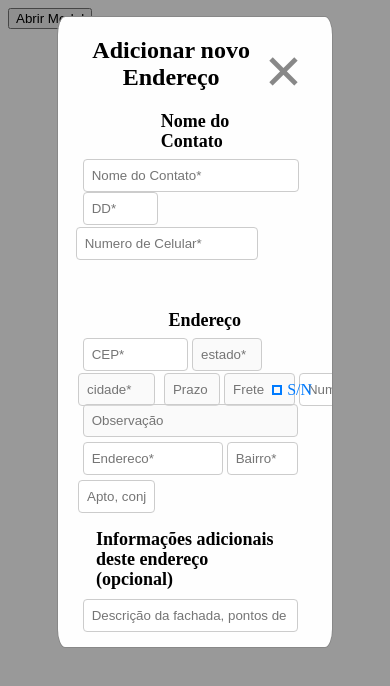
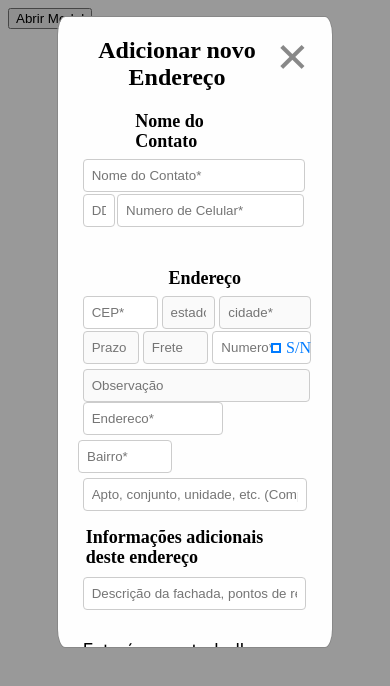
Before and after one commit to samuel10752/Api_Endere-o_de_Entrega, a website: page index.html in a window 390 px wide. Both pictures are taken after a click on the button "Abrir Modal". Drawn offline with nearby package versions, Linux system fonts and the light colour scheme.

Commit message:
Finalizacao de responsividade

```diff
--- a/index.html
+++ b/index.html
@@ -3,7 +3,7 @@
 
 <head>
     <meta charset="UTF-8">
-    <meta name="viewport" content="width=device-width, initial-scale=1.0">
+    <meta name="viewport" content="width=device-width, initial-scale=1">
     <title>Cadastro de Endereço de Entrega</title>
     <link rel="stylesheet" href="style.css">
     <link rel="stylesheet" href="responsivel.css">
@@ -128,8 +128,7 @@
 
 
                                         <div class="text_linha_5">
-                                            <div class="text_info"> Informações adicionais deste endereço (opcional)
-                                            </div>
+                                            <div class="text_info"> Informações adicionais deste endereço</div>
                                         </div>
 
                                         <input class="next-input-info" id="info" name="info"
--- a/responsivel.css
+++ b/responsivel.css
@@ -1,249 +1,140 @@
 /* CSS para smartphones */
 @media screen and (max-width: 480px) {
+    /* texto */
+    .text_nome {
+        margin-left: -30% !important;
+        width: 155% !important;
+    }
+
+
+    /* input */
+
+    .next-input {
+        max-width: 95% !important;
+    }
+    .next-input-telefone {
+        max-width: 80% !important;
+    }
+    .next-input-cep {
+        max-width: 32% !important;
+    }
+
+    .next-input-frete {
+        max-width: 28% !important;
+    }
+    .next-input-estado {
+        max-width: 23%;
+    }
+    .next-input-cidade {
+        max-width: 39% !important;
+    }
+    .next-input-bairro {
+        max-width: 40% !important;
+    }
+    .next-input-numero {
+        max-width: 42% !important;
+    }
+    .next-input-obs {
+        margin-top: 5% !important;
+        max-width: 97% !important;
+    }
+    .next-input-endereco {
+        max-width: 84% !important;
+    }
+    .next-input-apto {
+        max-width: 96% !important;
+        margin-left: 2% !important;
+        max-height: 20% !important;
+    }
+    .next-input-info {
+        max-width: 110% !important;
+    }
+
+    .semnumero {
+        margin-left: 250%;
+    }
+
+    .andes-form-control{
+        margin-left: -10% !important;
+    }
+
+    .button-confirm{
+        width: 250% !important;
+        top: 30%;
+        left: -15%;
+    }
+
+    .button-cancel{
+        width: 250% !important;
+        top: 30%;
+        left: -15%;
+    }
+}
+
+/* CSS para tablets e dispositivos móveis */
+
+@media screen and (max-width: 645px) {
     .modal-content {
-        width: 1%; /* faz o modal ocupar a totalidade da largura da tela */
-        padding: 10px;
+        width: 90%; /* faz o modal ocupar 90% da largura da tela */
+        height: 70%; /* ajusta a altura automaticamente */
+        padding: 20px;
     }
+
     /* texto */
     .text_linha_1 {
-        margin-left: 2%;
-        width: 35%;
+        display: grid;
+        max-width: 200%;
     }
 
-    .text_linha_2 {
-        margin-left: 1%;
-        width: 40%;
-    }
-
-    .text_linha_5 {
-        margin-left: 2%;
-        width: 93%;
-    }
-    /* inputs */
-    .next-input {
-        width: 94%;
-    }
-
-    .next-input-telefone {
-        width: 76.8%;
-        margin-left: -1%;
-    }
-
-    .next-input-cidade {
-        width: 32%;
-    }
-
-    .next-input-numero {
-        width: 51%;
-        margin-right: -50%;
-        margin-top: 1%;
-    }
-
-    .next-input-obs {
-        width: 94%;
-        margin-top: 5%;
-    }
-
-    .next-input-bairro {
-        width: 60.5%;
-    }
-
-    .next-input-apto {
-        width: 94.3%;
-        margin-left: 2%;
-    }
-
-    .next-input-info {
-        width: 94.5%;
-    }
-
-    .input-checkbox {
-        margin-left: 84%;
-        margin-top: -35px;
+    .text_nome {
+        padding-right: 3%;
+        max-width: 630%;
     }
 
     /* selecao */
 
     .andes-form-control {
-        margin-left: 14%;
+        left: 12%;
     }
 
-    /* buttons */
+    .semnumero {
+        left: -300%;
+    }
+}
 
-    .buttons {
-        margin-top: 0%;
-        margin-left: 6%;
+@media screen and (max-width: 768px) {
+    /* texto */
+    .text_nome {
+        margin-left: -10%;
+        width: 130%;
     }
 
+    /* input */
+
+    .next-input-dd {
+        max-width: 14%;
+        height: 20%;
+    }
+
+    .next-input-cep {
+        max-width: 27%;
+    }
+
+    .next-input-numero {
+        max-width: 25%;
+    }
+
+    .next-input-endereco {
+        max-width: 27%;
+    }
     /* alertas */
 
     .alertas_1 {
-        width: 70%;
         display: grid;
     }
 
-    #warningMessage_dd {
-        margin-left: 2%;
-    }
-
     #warningMessage_telefone {
-        margin-left: 2%;
-    }
-
-    .alertas_2 {
-        width: 90%;
-        display: flex;
-    }
-
-    #numero-error {
-        margin-left: 3%;
-    }
-
-    .alertas_3 {
-        width: 90%;
-        display: flex;
-    }
-}
-
-/* CSS para tablets e dispositivos móveis */
-@media screen and (max-width: 768px) {
-    .modal-content {
-        width: 90%; /* faz o modal ocupar 90% da largura da tela */
-        height: auto; /* ajusta a altura automaticamente */
-        padding: 20px;
-    }
-}
-
-/* CSS para tablets e dispositivos móveis */
-@media screen and (max-width: 800px) {
-    .modal-content {
-        width: 90%; /* faz o modal ocupar 90% da largura da tela */
-        padding: 20px;
-    }
-
-    /* texto */
-    .text_linha_1 {
-        margin-left: 35%;
-        max-width: 45%;
-    }
-
-    .text_linha_2 {
-        margin-left: 1%;
-        width: 40%;
-    }
-
-    .text_linha_5 {
-        margin-left: 0%;
-        width: 93%;
-    }
-    /* inputs */
-    .next-input-telefone {
-    }
-
-    .next-input-cep {
-        width: 45%;
-        height: 20%;
-    }
-
-    .next-input-estado {
-        width: 30%;
-        height: 20%;
-    }
-
-    .next-input-cidade {
-        width: 40%;
-        height: 20%;
-    }
-    .next-input-prazo {
-        max-width: 24%;
-        margin-left: 2%;
-        height: 20%;
-    }
-
-    .next-input-frete {
-        max-width: 30.3%;
-        height: 20%;
-    }
-
-    .next-input-numero {
-        width: 39.9%;
-        margin-top: 1%;
-        height: 20%;
-    }
-
-    .next-input-obs {
-        width: 95.5%;
-        margin-top: 2%;
-        height: 20%;
-    }
-
-    .next-input-bairro {
-        width: 30.5%;
-        height: 20%;
-    }
-
-    .next-input-endereco {
-        height: 20%;
-    }
-
-    .next-input-apto {
-        width: 39.7%;
-        margin-left: 0%;
-        height: 20%;
-    }
-
-    .next-input-info {
-        width: 95.5%;
-        height: 20%;
-    }
-
-    .input-checkbox {
-        width: 1%;
-        margin-left: 88%;
-        margin-top: -25px;
-    }
-
-    /* selecao */
-
-    .andes-form-control {
-        margin-left: 5%;
-    }
-
-    /* buttons */
-
-    .buttons {
-        width: 40%;
-        margin-top: -10%;
-        margin-left: 57%;
-    }
-
-    /* alertas */
-
-    .alertas_1 {
-        width: 100%;
-        display: grid;
-    }
-
-    #warningMessage_dd {
-        margin-left: 2%;
-    }
-
-    #warningMessage_telefone {
-        margin-left: 2%;
-    }
-
-    .alertas_2 {
-        width: 20%;
-        display: grid;
-    }
-
-    #numero-error {
-        margin-left: 3%;
-    }
-
-    .alertas_3 {
-        width: 90%;
-        display: grid;
+        margin-top: 5%;
     }
 }
 
@@ -255,9 +146,21 @@
         padding: 20px;
     }
 
+    .close {
+        color: #888;
+        float: right;
+        font-size: 58px;
+        width: 50px;
+        height: 50px;
+        font-weight: bold;
+        margin-right: -6%;
+        margin-top: -6%;
+        cursor: pointer;
+    }
+
     /* texto */
     .text_info {
-        margin-left: -10%;
+        margin-left: -16%;
         width: 150%;
     }
 
@@ -294,7 +197,6 @@
         max-width: 92%;
     }
 
-
     .input-checkbox {
         left: -5%;
     }
@@ -302,8 +204,7 @@
     /* selecao */
 
     .andes-form-control {
-        max-width: 60%;
-        left: 22%;
+        right: -22%;
     }
 
     /* buttons */
@@ -404,19 +305,19 @@
     }
 
     .next-input-numero {
-        width: 39.9%;
+        max-width: 39.9%;
         margin-top: 1%;
         height: 20%;
     }
 
     .next-input-obs {
-        width: 95.5%;
+        max-width: 95.5%;
         margin-top: 2%;
         height: 20%;
     }
 
     .next-input-bairro {
-        width: 30.5%;
+        max-width: 30.5%;
         height: 20%;
     }
 
@@ -425,7 +326,7 @@
     }
 
     .next-input-apto {
-        width: 39.7%;
+        max-width: 39.7%;
         margin-left: 0%;
         height: 20%;
     }
@@ -459,6 +360,7 @@
 
     .alertas_1 {
         width: 100%;
+        display: grid;
     }
 
     #warningMessage_dd {
@@ -466,8 +368,8 @@
     }
 
     #warningMessage_telefone {
-        margin-left: -40%;
-        margin-top: 6%;
+        margin-top: 2%;
+        margin-left: 2%;
     }
 
     .alertas_2 {
@@ -531,7 +433,7 @@
     }
 
     .next-input-numero {
-        width: 21.8%;
+        max-width: 21.8%;
         margin-right: -50%;
         margin-top: 1%;
     }
@@ -542,7 +444,7 @@
     }
 
     .next-input-bairro {
-        width: 24%;
+        max-width: 24%;
     }
 
     .next-input-apto {
@@ -556,7 +458,7 @@
 
     .input-checkbox {
         width: 1%;
-        margin-left: 88%;
+        right: 6%;
         margin-top: -35px;
     }
 
```
